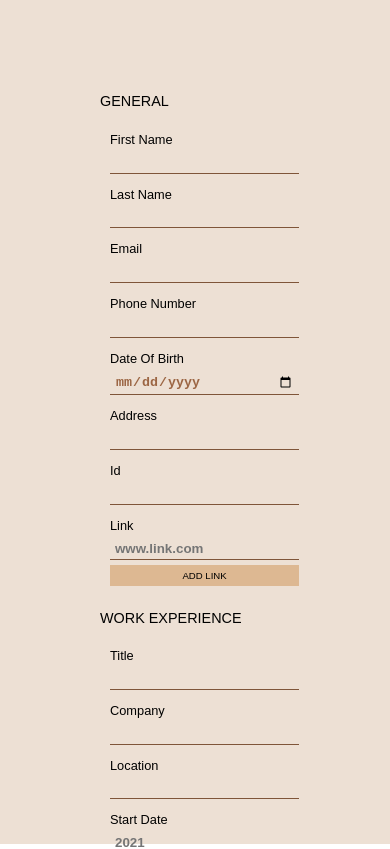
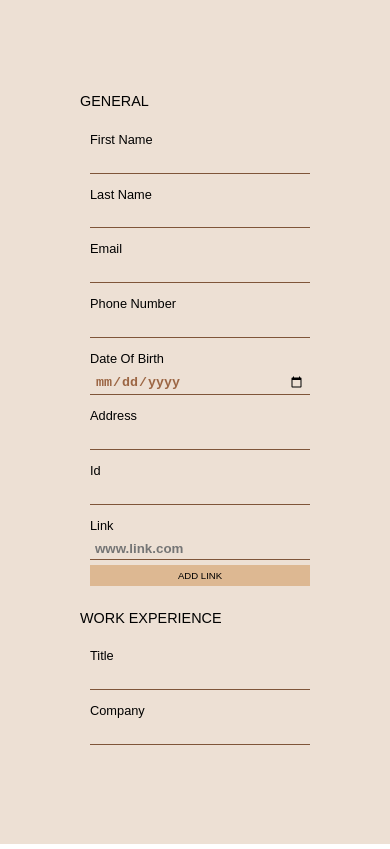
Before and after one commit to tomari3/cv-project, a React (Create React App) app: page / in a window 390 px wide. Shown: the top 849 px of the page. Built offline with nearby package versions, Linux system fonts and the light colour scheme.

Commit message:
form responsive

```diff
--- a/src/App.css
+++ b/src/App.css
@@ -171,12 +171,15 @@ table {
 }
 
 .App_forms form {
-  width: 50%;
+  width: 60%;
   height: 80%;
   display: flex;
   flex-direction: column;
   align-items: flex-start;
   gap: 10px;
+  overflow-y: scroll;
+  overflow-x: hidden;
+  scrollbar-color: var(--light) var(--bg);
 }
 .App_forms form legend {
   width: 100%;
@@ -213,6 +216,7 @@ table {
   border-bottom: 1px solid var(--accent);
   color: var(--dark);
   font-weight: bold;
+  overflow: hidden;
 }
 
 .input-box input:focus,
```
